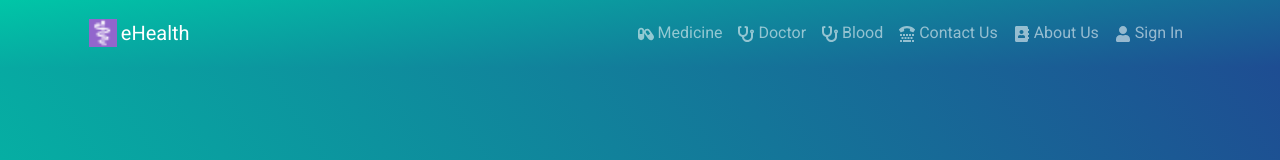
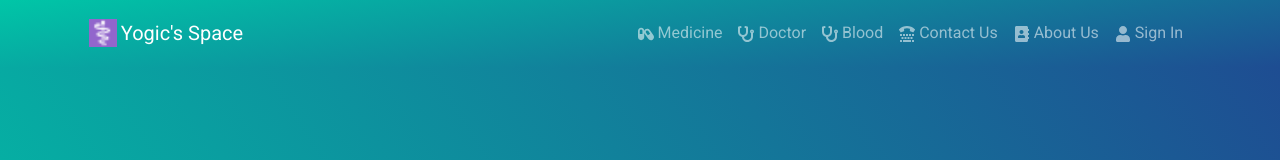
Before and after one commit to Moulitharann/yoga, a React (Create React App) app in the folder frontend/: page / in a window 1280 px wide. Shown: the top 160 px of the page. Built offline with nearby package versions, Linux system fonts and the light colour scheme.

Commit message:
title added

```diff
--- a/frontend/src/components/Header.jsx
+++ b/frontend/src/components/Header.jsx
@@ -49,7 +49,7 @@ const Header = () => {
           <LinkContainer to="/">
             <Navbar.Brand>
               <img alt="logo" src={logo} width="28px" />
-              eHealth
+              Yogic's Space
             </Navbar.Brand>
           </LinkContainer>
           <Navbar.Toggle aria-controls="basic-navbar-nav" />
```
